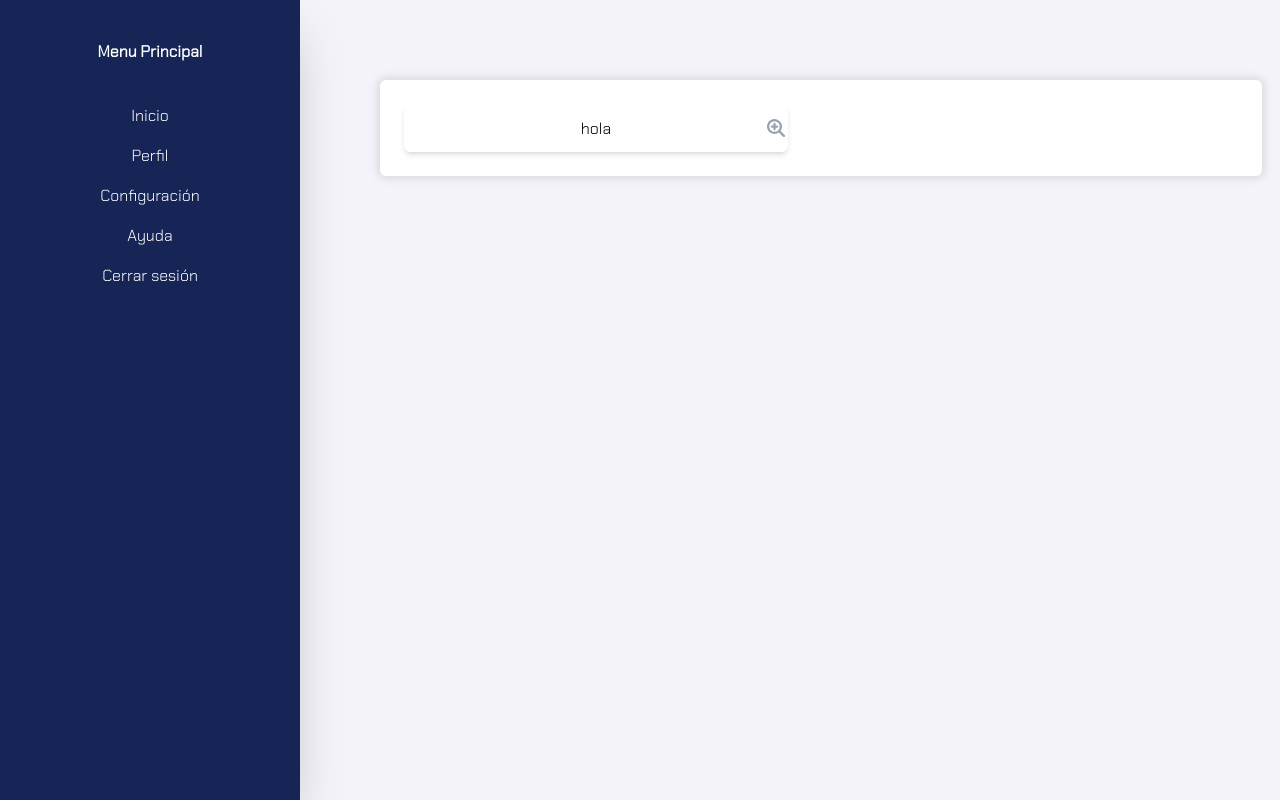
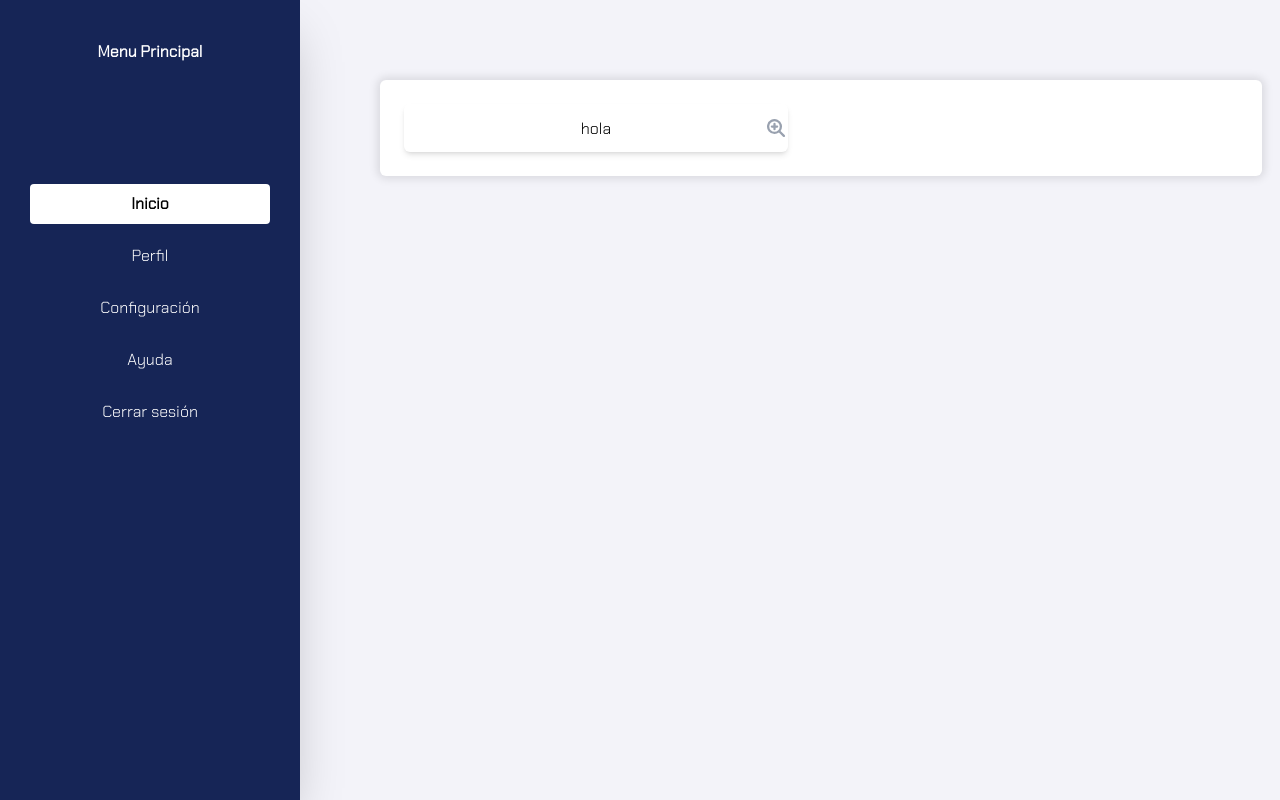
Before and after one commit to los7somosunicos/bodega2025, a Next.js app in the folder frontend/: page / in a window 1280 px wide. Built offline with nearby package versions, Linux system fonts and the light colour scheme.

Commit message:
update sidebar menu

```diff
--- a/frontend/src/components/SideBar/Menu.tsx
+++ b/frontend/src/components/SideBar/Menu.tsx
@@ -7,7 +7,7 @@ function Menu({ menu, title }: MenuProps): React.ReactElement {
   return (
     <div className="w-full h-full flex flex-col">
       <p className="font-bold mt-10">{title}</p>
-      <ul className="flex flex-col items-center mt-10">
+      <ul className="flex flex-col items-center mt-30 gap-3">
         {menu.map((item: MenuType, index: number) => (
           <MenuItem title={item.title} path={item.path} key={index} />
         ))}
--- a/frontend/src/components/SideBar/MenuItem.tsx
+++ b/frontend/src/components/SideBar/MenuItem.tsx
@@ -2,10 +2,19 @@ import React from "react";
 import Link from "next/link";
 import cx from "classnames";
 import { MenuType } from "@/models/menu.type";
+import { usePathname } from "next/navigation";
+
 
 const MenuItem = ({ title, path }: MenuType): React.ReactElement => {
+    const currentPath = usePathname()
   return (
-    <li className={cx(`w-full h-10 border-0.5 border-gray-600 inline-block align-middle`)}>
+    <li
+      className={cx(
+        'w-[80%] h-10 rounded flex items-center justify-center hover:text-black hover:bg-white hover:font-bold',
+      {
+        'bg-white text-black font-bold':currentPath === path
+      }
+      )}>
       <Link href={path}>{title}</Link>
     </li>
   );
```
